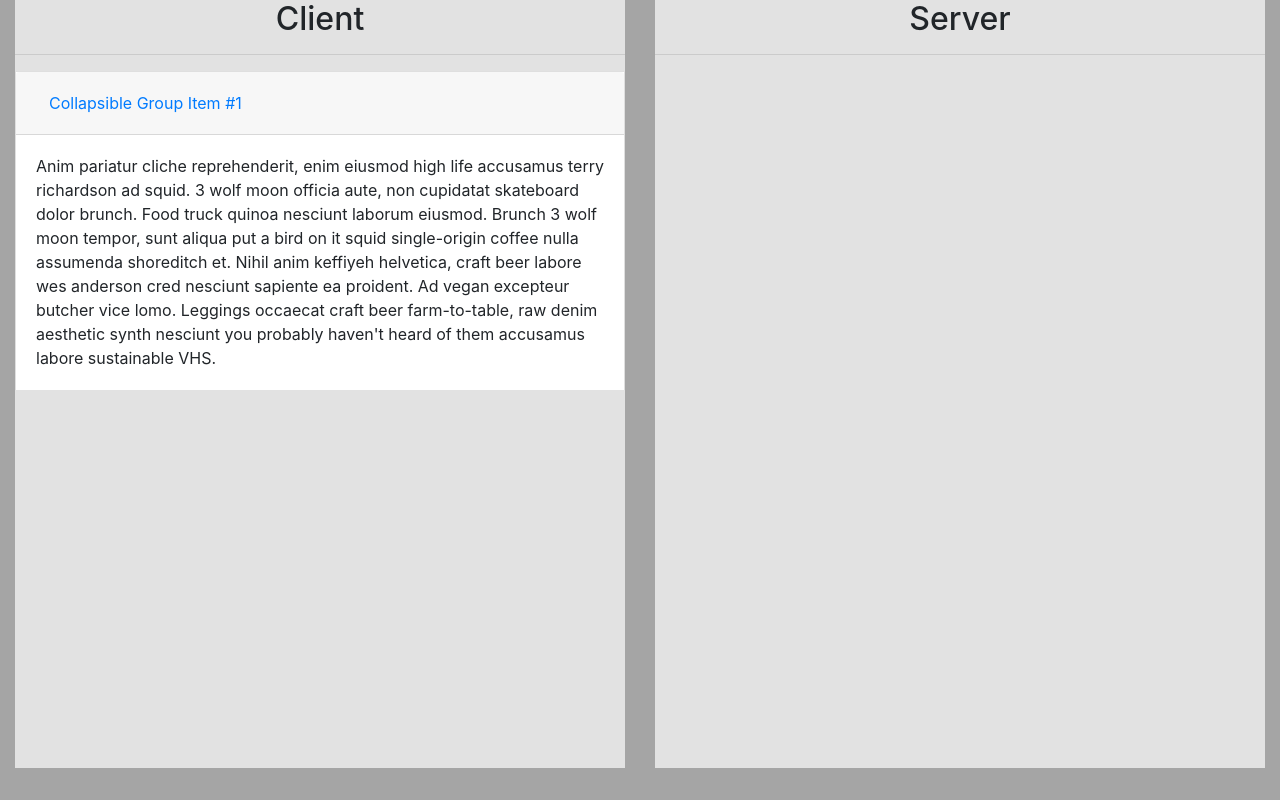
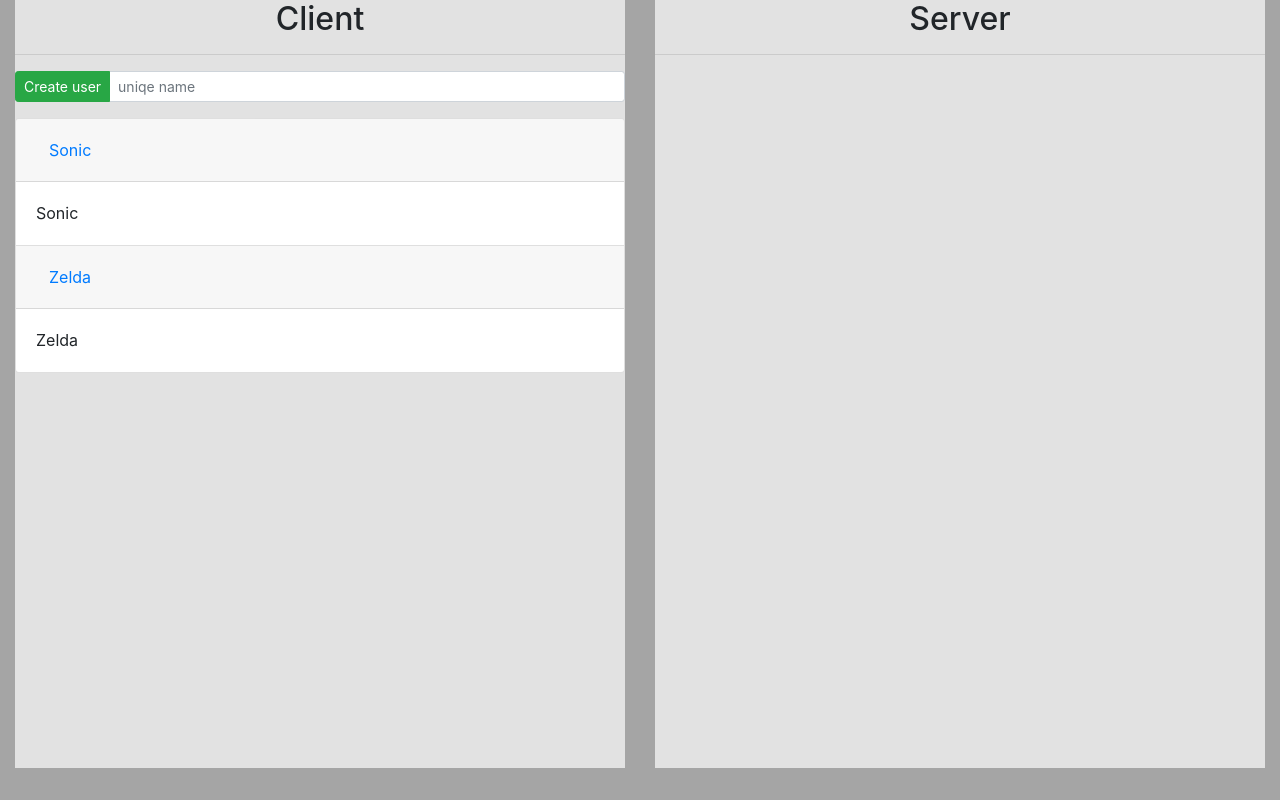
Before and after one commit to Kapuchaster/Media-subscriber, an Angular app in the folder mediaSubscriber/: page / in a window 1280 px wide. Built offline with nearby package versions, Linux system fonts and the light colour scheme.

Commit message:
Mockup activites list

```diff
--- a/mediaSubscriber/src/app/activity-list/activity-list.component.html
+++ b/mediaSubscriber/src/app/activity-list/activity-list.component.html
@@ -1,16 +1,16 @@
-<div class="accordion" id="accordionExample">
-  <div class="card">
+<div *ngIf="activities" class="accordion" id="accordionExample">
+  <div *ngFor="let activity of activities" class="card">
     <div class="card-header" id="headingOne" data-toggle="collapse" data-target="#collapseOne">
       <h5 class="mb-0">
         <button class="btn btn-link" type="button"  aria-expanded="true" aria-controls="collapseOne">
-          Collapsible Group Item #1
+          {{activity.name}}
         </button>
       </h5>
     </div>
 
     <div id="collapseOne" class="collapse show" aria-labelledby="headingOne" data-parent="#accordionExample">
       <div class="card-body">
-        Anim pariatur cliche reprehenderit, enim eiusmod high life accusamus terry richardson ad squid. 3 wolf moon officia aute, non cupidatat skateboard dolor brunch. Food truck quinoa nesciunt laborum eiusmod. Brunch 3 wolf moon tempor, sunt aliqua put a bird on it squid single-origin coffee nulla assumenda shoreditch et. Nihil anim keffiyeh helvetica, craft beer labore wes anderson cred nesciunt sapiente ea proident. Ad vegan excepteur butcher vice lomo. Leggings occaecat craft beer farm-to-table, raw denim aesthetic synth nesciunt you probably haven't heard of them accusamus labore sustainable VHS.
+          {{activity.name}}
       </div>
     </div>
   </div>
--- a/mediaSubscriber/src/app/activity-list/activity-list.component.ts
+++ b/mediaSubscriber/src/app/activity-list/activity-list.component.ts
@@ -1,4 +1,5 @@
-import { Component, OnInit } from '@angular/core';
+import { Component, OnInit, Input } from '@angular/core';
+import { Activity } from '../activity';
 
 @Component({
   selector: 'app-activity-list',
@@ -6,7 +7,7 @@ import { Component, OnInit } from '@angular/core';
   styleUrls: ['./activity-list.component.css']
 })
 export class ActivityListComponent implements OnInit {
-
+@Input() activities: Activity[];
   public isCollapsed = false;
 
   constructor() { }
--- /dev/null
+++ b/mediaSubscriber/src/app/activity.ts
@@ -0,0 +1,7 @@
+export class Activity {
+    name: string;
+
+    constructor(name) {
+        this.name = name;
+    }
+}
--- a/mediaSubscriber/src/app/client/client.component.html
+++ b/mediaSubscriber/src/app/client/client.component.html
@@ -1,5 +1,14 @@
 <div class="cards">
   <h2 class="cardTitle">Client</h2>
+
   <hr/>
-  <app-activity-list></app-activity-list>
+
+  <div class="input-group input-group-sm mb-3">
+    <div class="input-group-prepend">
+      <button class="btn btn-success" id="inputGroup-sizing-sm">Create user</button>
+    </div>
+    <input type="text" placeholder="uniqe name" class="form-control" aria-label="Sizing example input" aria-describedby="inputGroup-sizing-sm">
+  </div>
+
+  <app-activity-list [activities]="activities"></app-activity-list>
 </div>
--- a/mediaSubscriber/src/app/client/client.component.ts
+++ b/mediaSubscriber/src/app/client/client.component.ts
@@ -1,4 +1,5 @@
 import { Component, OnInit } from '@angular/core';
+import { Activity } from '../activity';
 
 @Component({
   selector: 'app-client',
@@ -7,6 +8,8 @@ import { Component, OnInit } from '@angular/core';
 })
 export class ClientComponent implements OnInit {
 
+  activities = [new Activity('Sonic'), new Activity('Zelda')];
+
   constructor() { }
 
   ngOnInit() {
```
